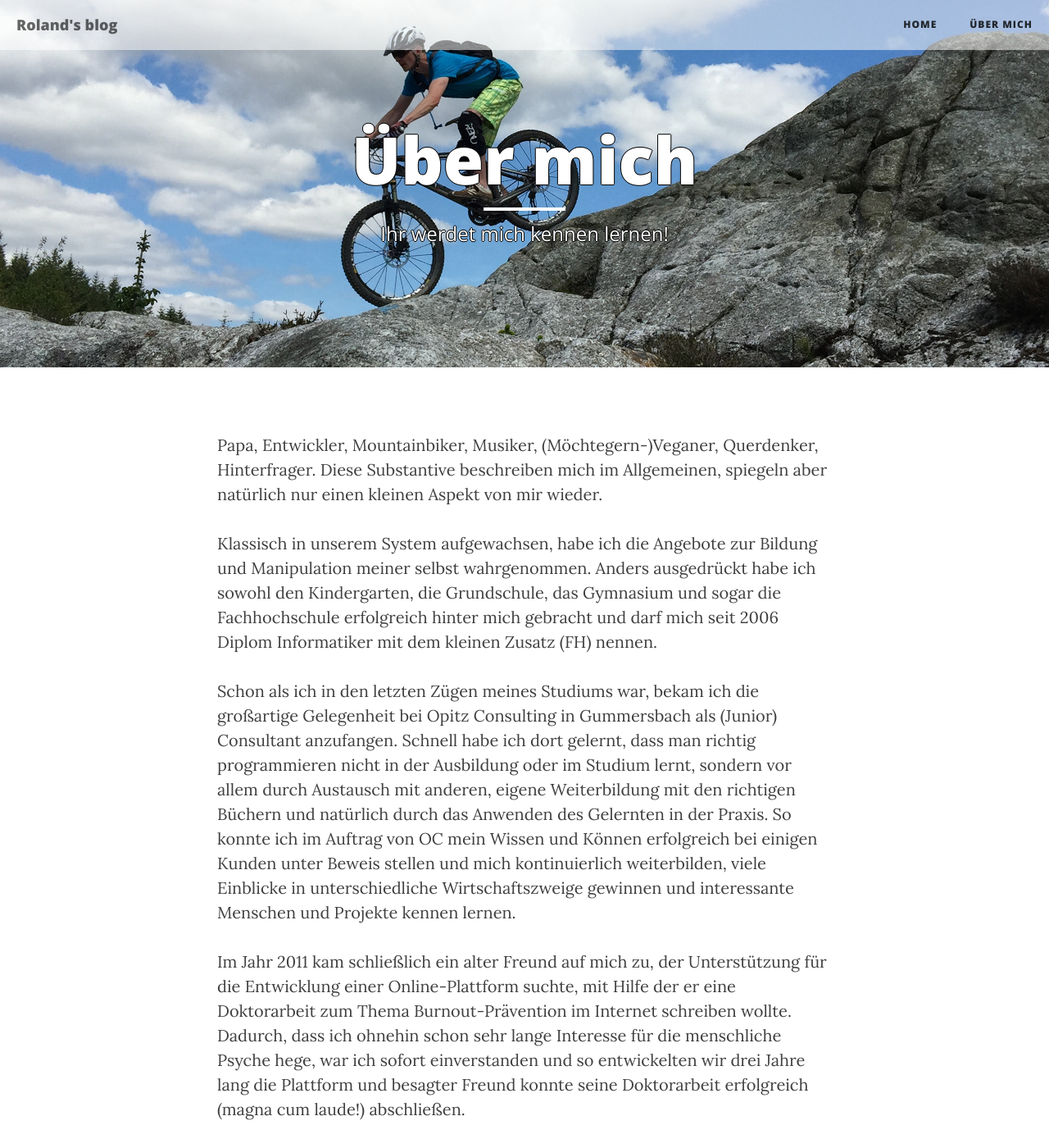
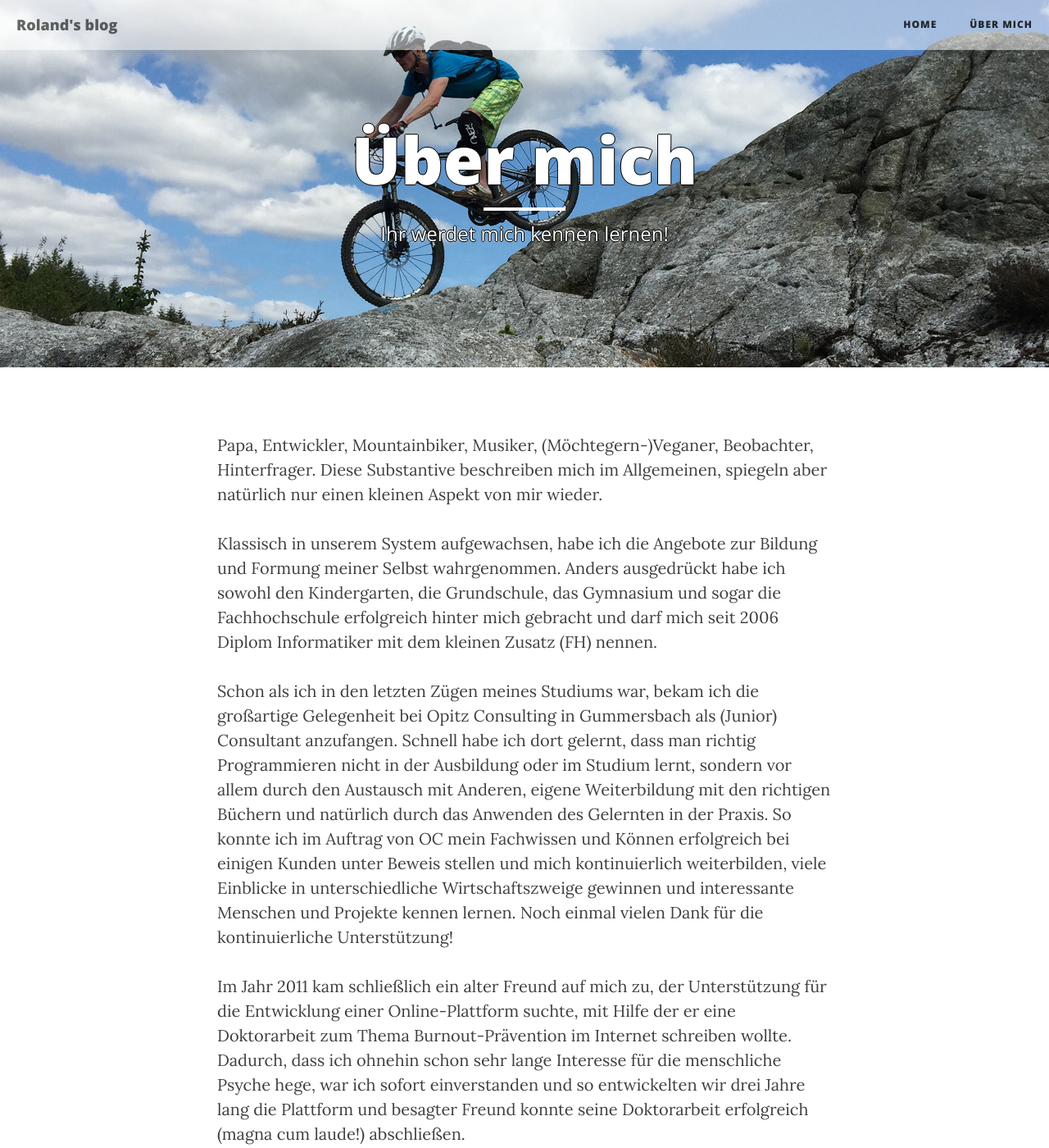
Before and after one commit to jerosch/jerosch.github.io, a Jekyll site: the page built from about.html, in a window 1280 px wide and 1400 px high. Shown: the whole window at 82% size. Built offline with Jekyll 4.4.1, drawn with Linux system fonts in a browser that asks for light colours; nearby versions of some CDN libraries; comment, search, counter and statistics services are not loaded.

Commit message:
Changed the about text

```diff
--- a/about.html
+++ b/about.html
@@ -6,22 +6,23 @@ header-img: "img/about-bg.jpg"
 ---
 
 <p>
-    Papa, Entwickler, Mountainbiker, Musiker, (Möchtegern-)Veganer, Querdenker, Hinterfrager. Diese Substantive
+    Papa, Entwickler, Mountainbiker, Musiker, (Möchtegern-)Veganer, Beobachter, Hinterfrager. Diese Substantive
     beschreiben mich im Allgemeinen, spiegeln aber natürlich nur einen kleinen Aspekt von mir wieder.
 </p>
 <p>
-    Klassisch in unserem System aufgewachsen, habe ich die Angebote zur Bildung und Manipulation meiner selbst
+    Klassisch in unserem System aufgewachsen, habe ich die Angebote zur Bildung und Formung meiner Selbst
     wahrgenommen. Anders ausgedrückt habe ich sowohl den Kindergarten, die Grundschule, das Gymnasium und sogar die
     Fachhochschule erfolgreich hinter mich gebracht und darf mich seit 2006 Diplom Informatiker mit dem kleinen Zusatz
     (FH) nennen.
 </p>
 <p>
     Schon als ich in den letzten Zügen meines Studiums war, bekam ich die großartige Gelegenheit bei Opitz Consulting in
-    Gummersbach als (Junior) Consultant anzufangen. Schnell habe ich dort gelernt, dass man richtig programmieren nicht
-    in der Ausbildung oder im Studium lernt, sondern vor allem durch Austausch mit anderen, eigene Weiterbildung mit den
-    richtigen Büchern und natürlich durch das Anwenden des Gelernten in der Praxis. So konnte ich im Auftrag von OC mein
-    Wissen und Können erfolgreich bei einigen Kunden unter Beweis stellen und mich kontinuierlich weiterbilden, viele
-    Einblicke in unterschiedliche Wirtschaftszweige gewinnen und interessante Menschen und Projekte kennen lernen.
+    Gummersbach als (Junior) Consultant anzufangen. Schnell habe ich dort gelernt, dass man richtig Programmieren nicht
+    in der Ausbildung oder im Studium lernt, sondern vor allem durch den Austausch mit Anderen, eigene Weiterbildung mit
+    den richtigen Büchern und natürlich durch das Anwenden des Gelernten in der Praxis. So konnte ich im Auftrag von OC
+    mein Fachwissen und Können erfolgreich bei einigen Kunden unter Beweis stellen und mich kontinuierlich weiterbilden,
+    viele Einblicke in unterschiedliche Wirtschaftszweige gewinnen und interessante Menschen und Projekte kennen lernen.
+    Noch einmal vielen Dank für die kontinuierliche Unterstützung!
 </p>
 <p>
     Im Jahr 2011 kam schließlich ein alter Freund auf mich zu, der Unterstützung für die Entwicklung einer
```
